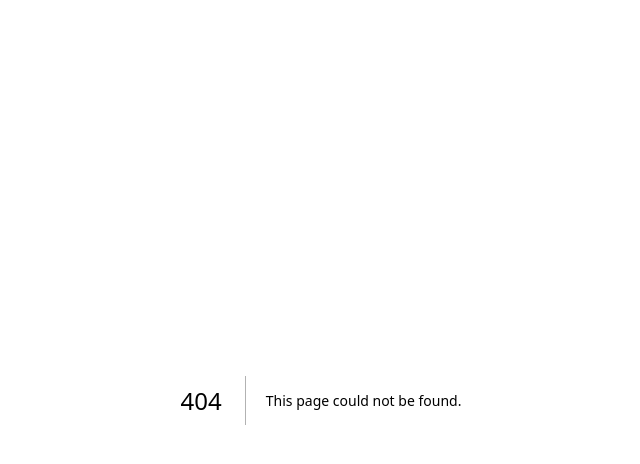
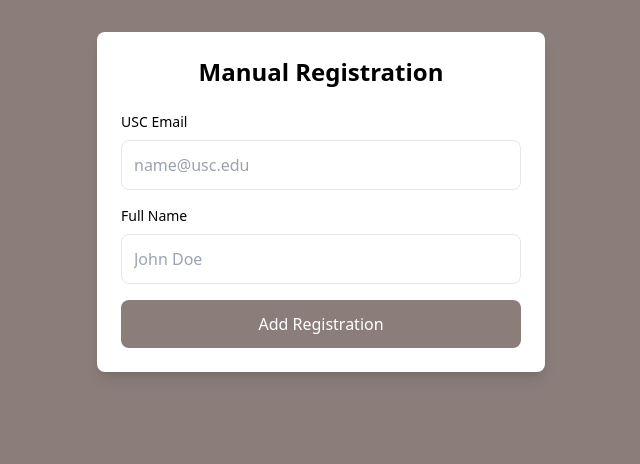
Before and after one commit to samburns1/party-register, a Next.js app: page /register in a window 1280 px wide. Before the commit this address had no page. Shown: the top 464 px of the page, without its empty margins (319-959 px from the left). Built offline with nearby package versions, Linux system fonts and the light colour scheme.

Commit message:
Add manual registration page - simple fucking solution

```diff
--- /dev/null
+++ b/app/register/page.tsx
@@ -0,0 +1,112 @@
+"use client"
+
+import { useState } from 'react'
+
+export default function ManualRegister() {
+  const [email, setEmail] = useState('')
+  const [name, setName] = useState('')
+  const [registrations, setRegistrations] = useState<Array<{email: string, name: string}>>([])
+  const [message, setMessage] = useState('')
+
+  const handleSubmit = (e: React.FormEvent) => {
+    e.preventDefault()
+
+    if (!email || !name) {
+      setMessage('Please enter both email and name')
+      return
+    }
+
+    // Add to list
+    const newReg = { email, name }
+    setRegistrations(prev => [...prev, newReg])
+    setMessage(`✅ Added ${name} (${email})`)
+
+    // Clear form
+    setEmail('')
+    setName('')
+  }
+
+  const exportCSV = () => {
+    let csv = 'contact,name,timestamp,type\n'
+    registrations.forEach(reg => {
+      csv += `"${reg.email}","${reg.name}","${new Date().toISOString()}","EMAIL"\n`
+    })
+
+    const blob = new Blob([csv], { type: 'text/csv' })
+    const url = window.URL.createObjectURL(blob)
+    const a = document.createElement('a')
+    a.href = url
+    a.download = 'party_registrations.csv'
+    a.click()
+  }
+
+  return (
+    <div className="min-h-screen bg-[#8B7D7A] p-8">
+      <div className="max-w-md mx-auto bg-white rounded-lg p-6 shadow-lg">
+        <h1 className="text-2xl font-bold mb-6 text-center">Manual Registration</h1>
+
+        <form onSubmit={handleSubmit} className="space-y-4">
+          <div>
+            <label className="block text-sm font-medium mb-2">USC Email</label>
+            <input
+              type="email"
+              value={email}
+              onChange={(e) => setEmail(e.target.value)}
+              className="w-full p-3 border rounded-lg"
+              placeholder="name@usc.edu"
+              pattern=".*@usc\.edu$"
+              required
+            />
+          </div>
+
+          <div>
+            <label className="block text-sm font-medium mb-2">Full Name</label>
+            <input
+              type="text"
+              value={name}
+              onChange={(e) => setName(e.target.value)}
+              className="w-full p-3 border rounded-lg"
+              placeholder="John Doe"
+              maxLength={40}
+              required
+            />
+          </div>
+
+          <button
+            type="submit"
+            className="w-full bg-[#8B7D7A] text-white p-3 rounded-lg hover:bg-[#7a6f6c]"
+          >
+            Add Registration
+          </button>
+        </form>
+
+        {message && (
+          <div className="mt-4 p-3 bg-gray-100 rounded-lg text-sm">
+            {message}
+          </div>
+        )}
+
+        {registrations.length > 0 && (
+          <div className="mt-6">
+            <h2 className="text-lg font-semibold mb-3">Registrations ({registrations.length})</h2>
+
+            <button
+              onClick={exportCSV}
+              className="mb-4 bg-green-600 text-white px-4 py-2 rounded hover:bg-green-700"
+            >
+              Download CSV
+            </button>
+
+            <div className="space-y-2 max-h-60 overflow-y-auto">
+              {registrations.map((reg, i) => (
+                <div key={i} className="bg-gray-50 p-2 rounded text-sm">
+                  <strong>{reg.name}</strong> - {reg.email}
+                </div>
+              ))}
+            </div>
+          </div>
+        )}
+      </div>
+    </div>
+  )
+}
```
